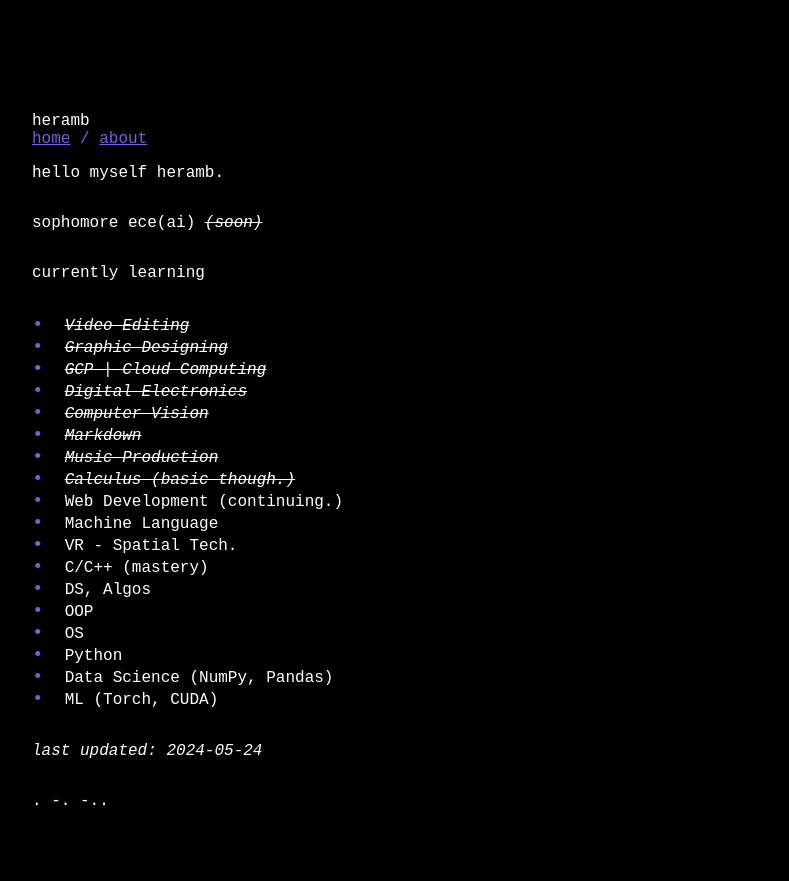
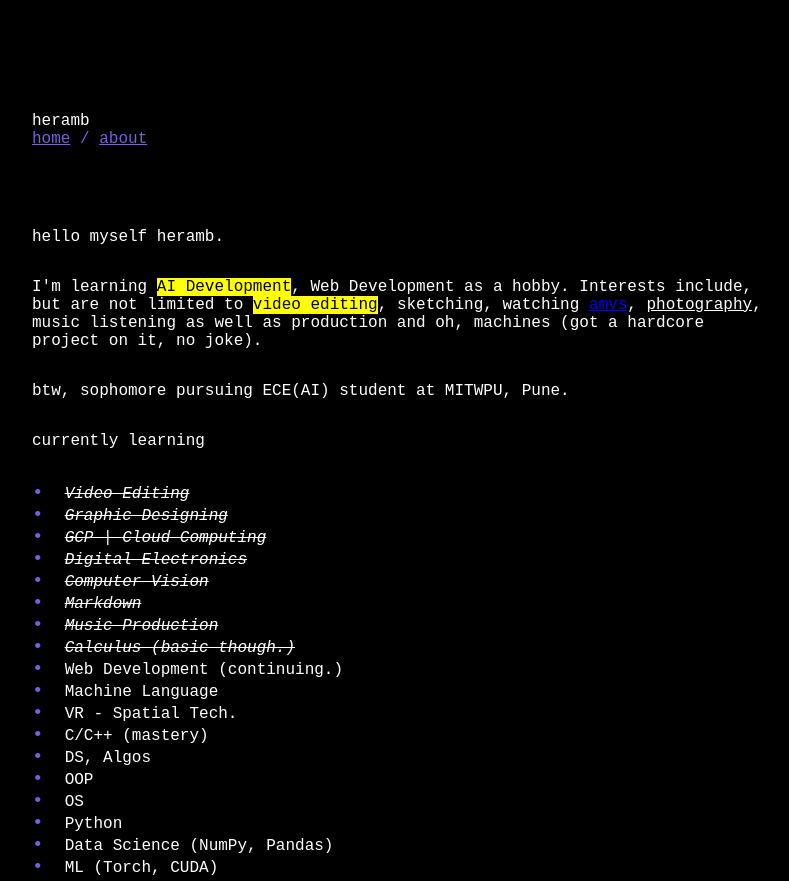
Before and after one commit to Heramb0x1/heramb, a plain HTML site: page about/about.html in a window 1280 px wide. Shown: the top 881 px of the page, without its empty margins (240-1029 px from the left). Drawn offline with Linux system fonts and the light colour scheme; a web font is replaced by a local one.

Commit message:
Update about.html

```diff
--- a/about/about.html
+++ b/about/about.html
@@ -27,8 +27,17 @@
         heramb
     </div>
     <div class="breadcrumbs"></div>
-    <p>hello myself heramb.</p>
-    <p>sophomore ece(ai) <em><s>(soon)</s></em></p>
+    <p class="about">
+    <span class="about-sub-32"></span><span class="about-sub-26"></span><span></span>
+    <p class="about-text">
+      <p>hello myself heramb.</p>
+      <p>I'm learning <mark>AI Development</mark>, Web Development as a hobby.
+    Interests include, but are not limited to <mark>video editing</mark>, sketching, watching <a href="https://www.youtube.com/channel/UCN2lBOvJkdJbCNzev0ogG3g" target="_blank">amvs</a>, <u>photography</u>, music listening as well as production and oh, machines (got a hardcore project on it, no joke).
+    </p>
+    <p>
+      btw, sophomore pursuing ECE(AI) student at MITWPU, Pune.
+    </p>
+
     <p>currently learning</p>
 
     <ul>
```
